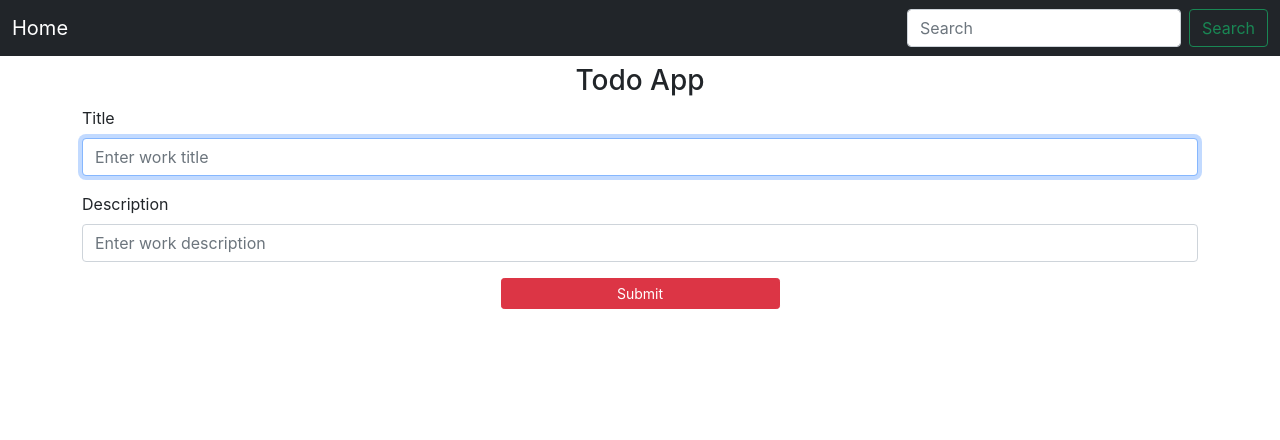
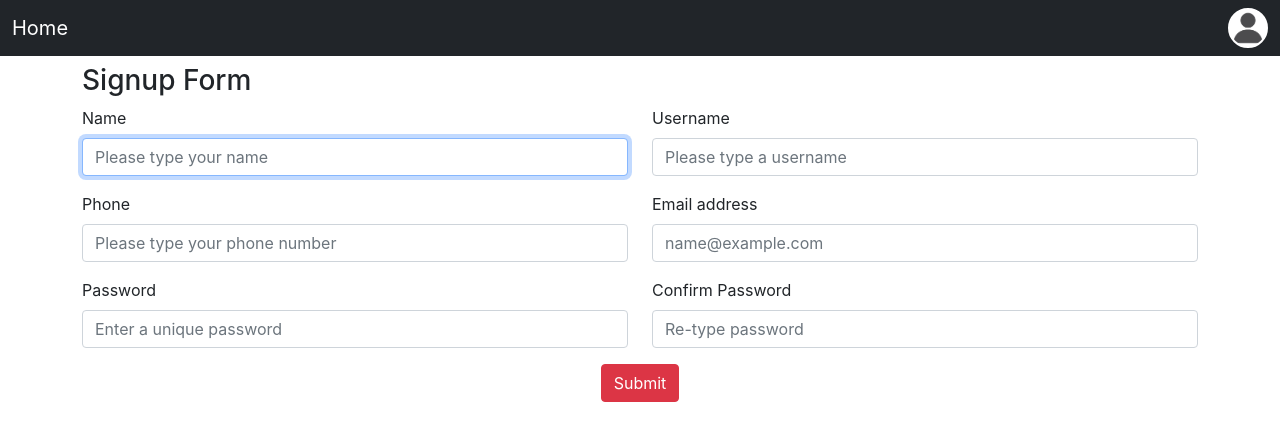
Before and after one commit to er-gagan/Todo-app-reactjs-bootstrap5-redux-CrudApp, a React (Create React App) app in the folder todo/: page /signup in a window 1280 px wide. Shown: the top 440 px of the page. Built offline with nearby package versions, Linux system fonts and the light colour scheme; the HTML template or start-up script is replaced by a standard one.

Commit message:
Creating dropdown for signup login and reset password, creating signup form
Creating dropdown for signup login and reset password, creating signup form

```diff
--- a/todo/src/App.js
+++ b/todo/src/App.js
@@ -1,13 +1,15 @@
 // import logo from './logo.svg';
-import './App.css';
-import Home from './components/home/Home';
+// import './App.css';
 import Navbar from './components/navbar/Navbar';
+// import Home from './components/home/Home';
+import Signup from './components/Signup/Signup';
 
 function App() {
   return (
     <div>
       <Navbar />
-      <Home />
+      {/* <Home /> */}
+      <Signup />
     </div>
   );
 }
--- /dev/null
+++ b/todo/src/components/Signup/Signup.js
@@ -0,0 +1,88 @@
+import React, { useState } from 'react'
+import { checkPassword } from './SignupFormValidation'
+
+const Signup = () => {
+    const [name, setName] = useState('')
+    const [username, setUsername] = useState('')
+    const [phone, setPhone] = useState('')
+    const [email, setEmail] = useState('')
+    const [password, setPassword] = useState('')
+    const [confirmPassword, setConfirmPassword] = useState('')
+    // const [gender, setGender] = useState('')
+
+    const submitForm = (e) => {
+        e.preventDefault()
+        if(checkPassword(password, confirmPassword)){
+            console.log(name, username, phone, email, password, confirmPassword);
+        }
+        else{
+            console.log("Form Not submit");
+        }
+    }
+
+    return (
+        <div className="container my-2">
+            <h3>Signup Form</h3>
+            <form onSubmit={submitForm}>
+                <div className="row">
+                    <div className="col-md-6">
+                        <div className="mb-3">
+                            <label htmlFor="name" className="form-label">Name</label>
+                            <input autoFocus type="text" className="form-control" id="name" placeholder="Please type your name" onChange={(e) => setName(e.target.value)} value={name} />
+                        </div>
+                    </div>
+
+                    <div className="col-md-6">
+                        <div className="mb-3">
+                            <label htmlFor="username" className="form-label">Username</label>
+                            <input type="text" className="form-control" id="username" placeholder="Please type a username" onChange={(e) => setUsername(e.target.value)} value={username} />
+                        </div>
+                    </div>
+
+                    <div className="col-md-6">
+                        <div className="mb-3">
+                            <label htmlFor="phone" className="form-label">Phone</label>
+                            <input type="text" className="form-control" id="phone" placeholder="Please type your phone number" onChange={(e) => setPhone(e.target.value)} value={phone} />
+                        </div>
+                    </div>
+
+                    <div className="col-md-6">
+                        <div className="mb-3">
+                            <label htmlFor="email" className="form-label">Email address</label>
+                            <input type="email" className="form-control" id="email" placeholder="name@example.com" onChange={(e) => setEmail(e.target.value)} value={email} />
+                        </div>
+                    </div>
+
+                    <div className="col-md-6">
+                        <div className="mb-3">
+                            <label htmlFor="pass1" className="form-label">Password</label>
+                            <input type="password" className="form-control" id="pass1" placeholder="Enter a unique password" onChange={(e) => setPassword(e.target.value)} value={password} />
+                        </div>
+                    </div>
+                    <div className="col-md-6">
+                        <div className="mb-3">
+                            <label htmlFor="pass2" className="form-label">Confirm Password</label>
+                            <input type="password" className="form-control" id="pass2" placeholder="Re-type password" onChange={(e) => setConfirmPassword(e.target.value)} value={confirmPassword} />
+                        </div>
+                    </div>
+                </div>
+
+                {/* Gender */}
+                {/* <div className="mb-3">
+                    <label htmlFor="Gender" className="form-label">Gender</label>
+                    <select id="Gender" className="form-select" onChange={(e) => setGender(e.target.value)} value={gender}>
+                        <option hidden selected>Please select your gender</option>
+                        <option value="Male">Male</option>
+                        <option value="Female">Female</option>
+                        <option value="Others">Others</option>
+                    </select>
+                </div> */}
+                <div className="text-center">
+                    <input type="submit" value="Submit" className="btn btn-danger" />
+                </div>
+            </form>
+        </div>
+    )
+}
+
+export default Signup
--- /dev/null
+++ b/todo/src/components/Signup/SignupFormValidation.js
@@ -0,0 +1,12 @@
+const checkPassword = (password, confirmPassword) => {
+    if ((password === confirmPassword) && (password.length!==0) ) {
+        return true
+    }
+    else {
+        return false
+    }
+}
+
+
+
+export { checkPassword }
--- a/todo/src/components/navbar/Navbar.js
+++ b/todo/src/components/navbar/Navbar.js
@@ -1,5 +1,5 @@
 import React from 'react'
-
+import userImage from './user.png'
 const Navbar = () => {
     return (
         <div>
@@ -32,10 +32,16 @@ const Navbar = () => {
                                 <a className="nav-link disabled" href="#" tabindex="-1" aria-disabled="true">Disabled</a>
                             </li> */}
                         </ul>
-                        <form className="d-flex">
-                            <input className="form-control me-2" type="search" placeholder="Search" aria-label="Search" />
-                            <button className="btn btn-outline-success" type="submit">Search</button>
-                        </form>
+                        <div className="btn-group">
+                            <a href="/" className="dropdown" data-bs-toggle="dropdown" data-bs-display="static" aria-expanded="false">
+                                <img style={{ width: "40px", border: "2px solid white", borderRadius: "50%", backgroundColor: "white" }} src={userImage} alt="NoImage" />
+                            </a>
+                            <ul className="dropdown-menu dropdown-menu-lg-end dropdown-menu-dark">
+                                <li><button className="dropdown-item" type="button">Signup</button></li>
+                                <li><button className="dropdown-item" type="button">Login</button></li>
+                                <li><button className="dropdown-item" type="button">Forgot Password</button></li>
+                            </ul>
+                        </div>
                     </div>
                 </div>
             </nav>
```
Also changed, not shown: todo/src/components/navbar/user.png (added).
